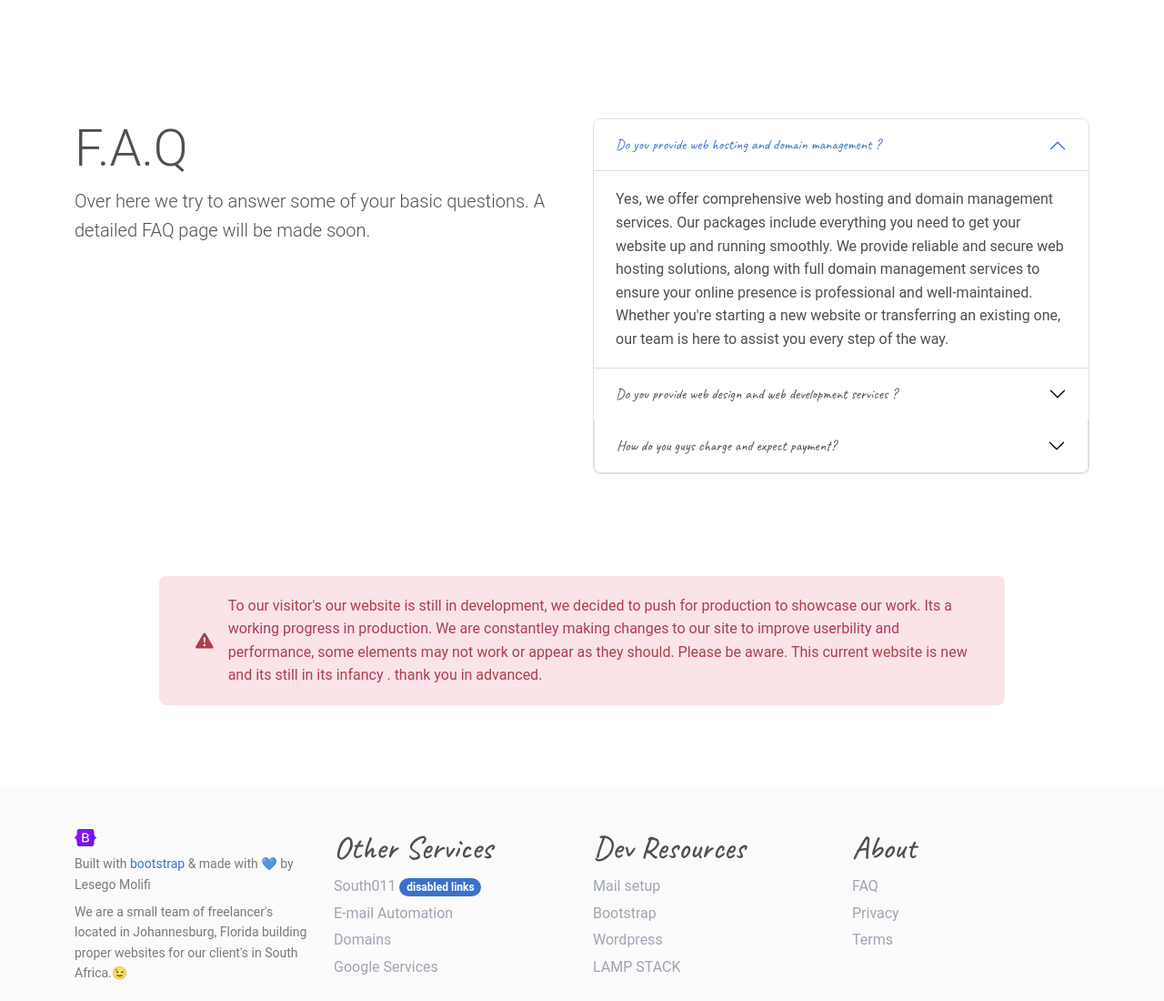
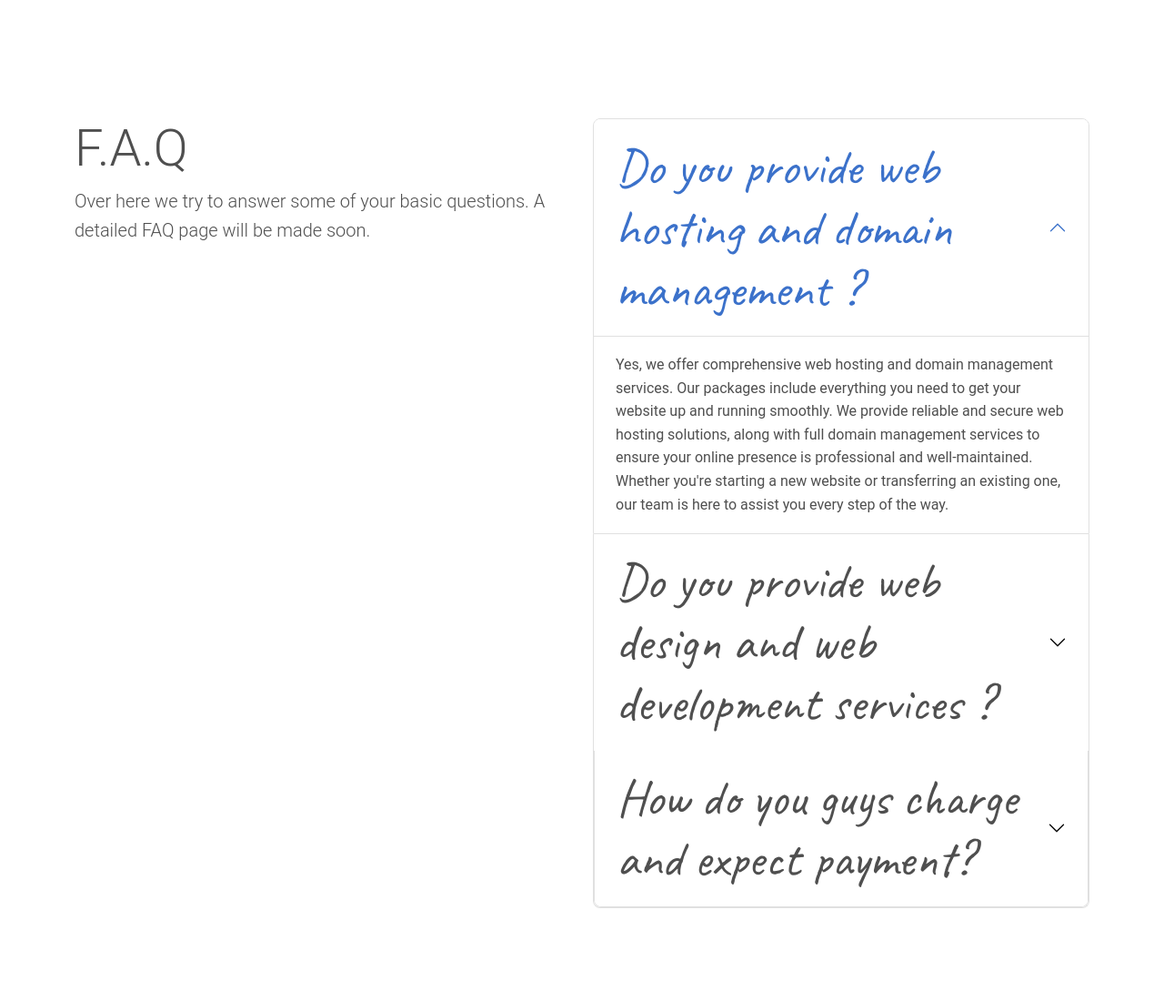
Before and after one commit to southsidecode/southsidecode, a website: page about.html in a window 1280 px wide. Shown: the part 2360-3460 px from the top of the page at 91% size. Drawn offline with nearby package versions, Linux system fonts and the light colour scheme.

Commit message:
Update main.css
another update to the same element :)

```diff
--- a/css/main.css
+++ b/css/main.css
@@ -138,6 +138,6 @@ footer {
   aspect-ratio: 1/.7;
 }
 
-.accordion-header {
-            font-size: 2.5rem; /* Adjust this value as needed */
+.accordion-button {
+            font-size: 3.5rem; /* Adjust this value as needed */
         }
```
